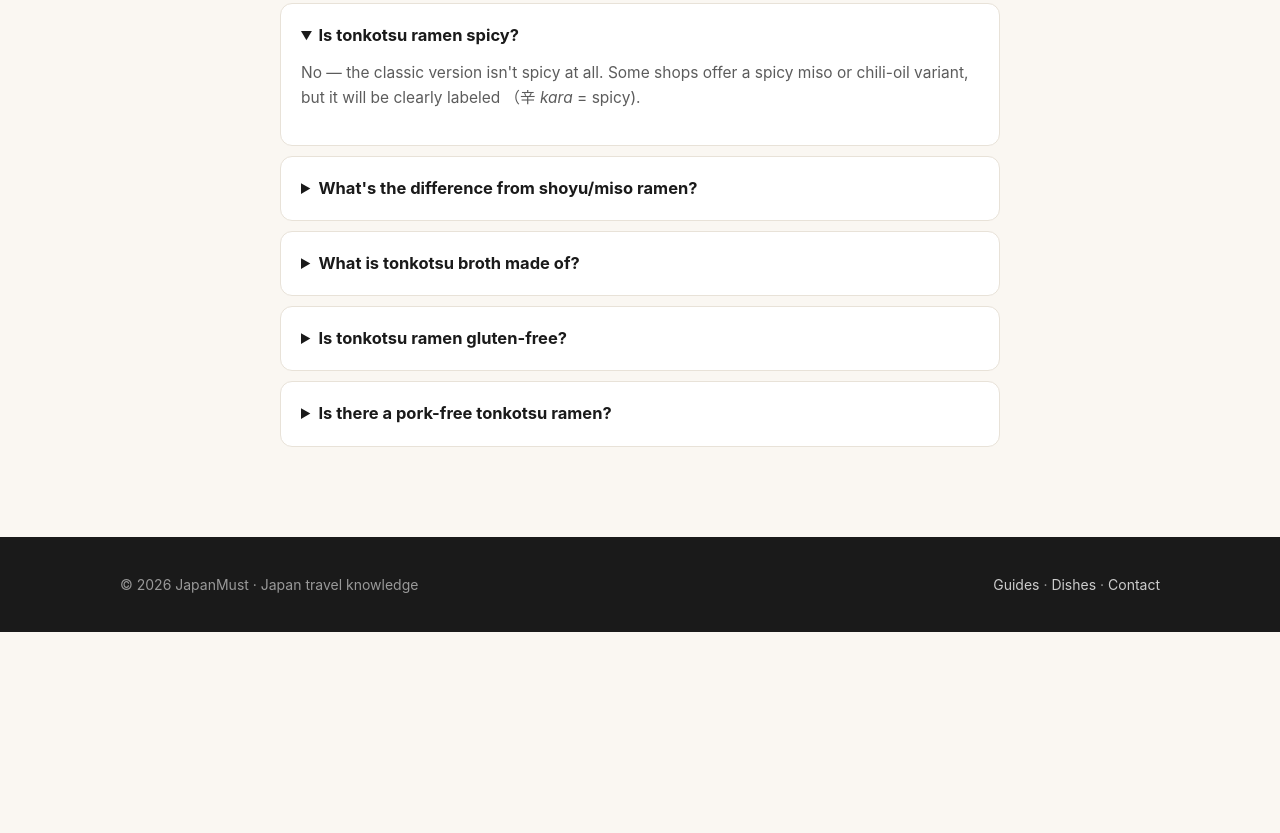
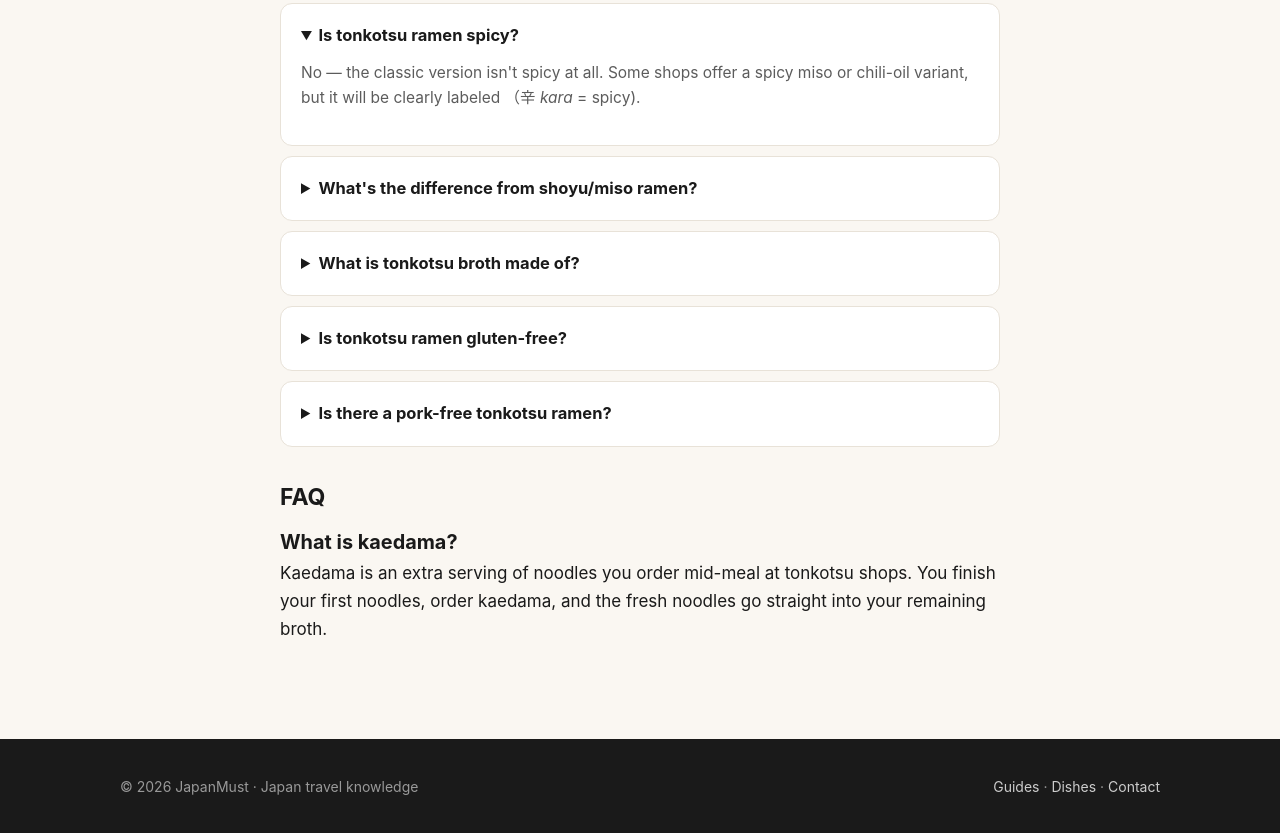
Before and after one commit to drrootBro/japanmust, a plain HTML site: page dishes/tonkotsu-ramen/index.html in a window 1280 px wide. Shown: the part 2492-3325 px from the top of the page. Before the commit the page ends 3124 px from the top, so only its background shows below. Drawn offline with Linux system fonts and the light colour scheme.

Commit message:
Add visible FAQ to dishes/tonkotsu-ramen (match FAQPage JSON-LD)

```diff
--- a/dishes/tonkotsu-ramen/index.html
+++ b/dishes/tonkotsu-ramen/index.html
@@ -99,6 +99,9 @@
       <p>No. Tonkotsu means pork bone. If you avoid pork, look for halal or vegan ramen shops, or chicken-broth ramen with no chashu, and still ask about the stock.</p>
     </details>
   </div>
+  <h2>FAQ</h2>
+    <h3>What is kaedama?</h3>
+    <p>Kaedama is an extra serving of noodles you order mid-meal at tonkotsu shops. You finish your first noodles, order kaedama, and the fresh noodles go straight into your remaining broth.</p>
 </article>
 
 <footer>
```
